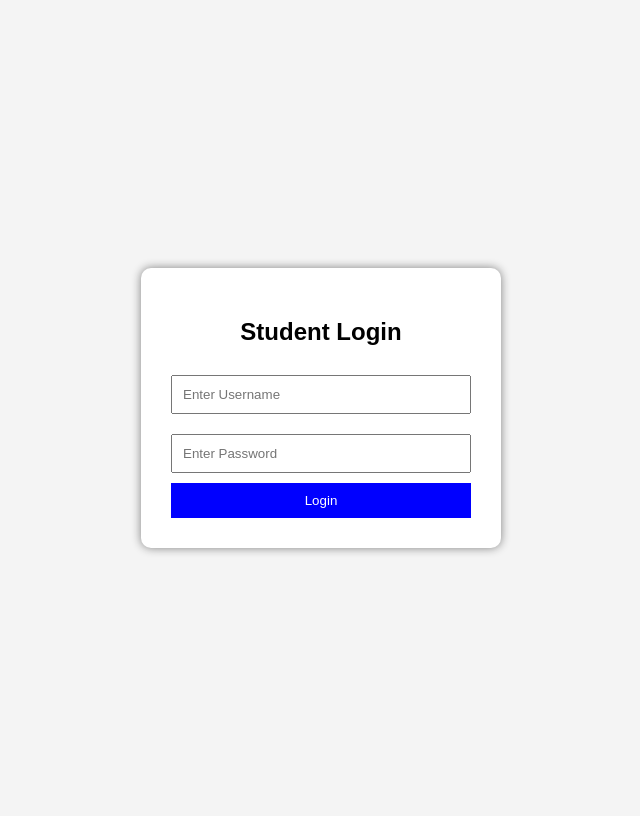
After one commit to Krupa2007/water-filter, a Django app: page /profile/ in a window 1280 px wide. The commit adds this page. Shown: the whole page, without its empty margins (319-959 px from the left). Run offline with Django 5.2, Linux system fonts and the light colour scheme.

Commit message:
added a file and edited the update file

```diff
--- /dev/null
+++ b/filapp/templates/profil.html
@@ -0,0 +1,67 @@
+<!DOCTYPE html>
+<html>
+<head>
+    <title>Login Page</title>
+    <style>
+        body{
+            font-family: Arial, sans-serif;
+            background-color: #f4f4f4;
+            display: flex;
+            justify-content: center;
+            align-items: center;
+            height: 100vh;
+        }
+
+        .login-box{
+            background: white;
+            padding: 30px;
+            border-radius: 10px;
+            box-shadow: 0 0 10px gray;
+            width: 300px;
+        }
+
+        h2{
+            text-align: center;
+        }
+
+        input{
+            width: 100%;
+            padding: 10px;
+            margin: 10px 0;
+            box-sizing: border-box;
+        }
+
+        button{
+            width: 100%;
+            padding: 10px;
+            background-color: blue;
+            color: white;
+            border: none;
+            cursor: pointer;
+        }
+
+        button:hover{
+            background-color: darkblue;
+        }
+    </style>
+</head>
+<body>
+
+<div class="login-box">
+    <h2>Student Login</h2>
+
+    <input type="text" id="username" placeholder="Enter Username">
+
+    <input type="password" id="password" placeholder="Enter Password">
+
+    <button onclick="login()">Login</button>
+</div>
+<a href="styles.html"></a>
+<script>
+function login() {
+    window.location.href = "styles.html";
+}
+</script>
+
+</body>
+</html>
--- a/filapp/views.py
+++ b/filapp/views.py
@@ -67,6 +67,9 @@ def home(request):
 
 def main(request):
    quearyset = Add.objects.all()
+   if request.GET.get('search'):
+        quearyset = quearyset.filter(name__icontains = request.GET.get('search'))
+
    context = {'add': quearyset}
    return render(request,  "main.html", context)
 
@@ -93,6 +96,13 @@ def add(request):
         )
 
     quearyset = Add.objects.all()
+
+   # if request.GET.get('search'):
+    #    quearyset = quearyset.filter(name__icontains = request.GET.get('search'))
+
+
+
+
     context = {'add': quearyset}
 
     return render(request, "add.html" , context)
@@ -177,3 +187,6 @@ def export_pdf(request):
     p.save()
 
     return response
+
+def profile(request):
+   return render(request,  "profil.html")
--- a/filter/urls.py
+++ b/filter/urls.py
@@ -40,6 +40,7 @@ urlpatterns = [
     path('update/<int:id>/', update_data ,name='update'),
      path('analytics/', analytics_view, name='analytics'),
       path('export/', export_page, name='export_pdf'),
+      path('profile/', profile, name='profile'),
 
 
 ]
```
Also changed, not shown: filapp/templates/main.html (+39 -11 lines), db.sqlite3.
